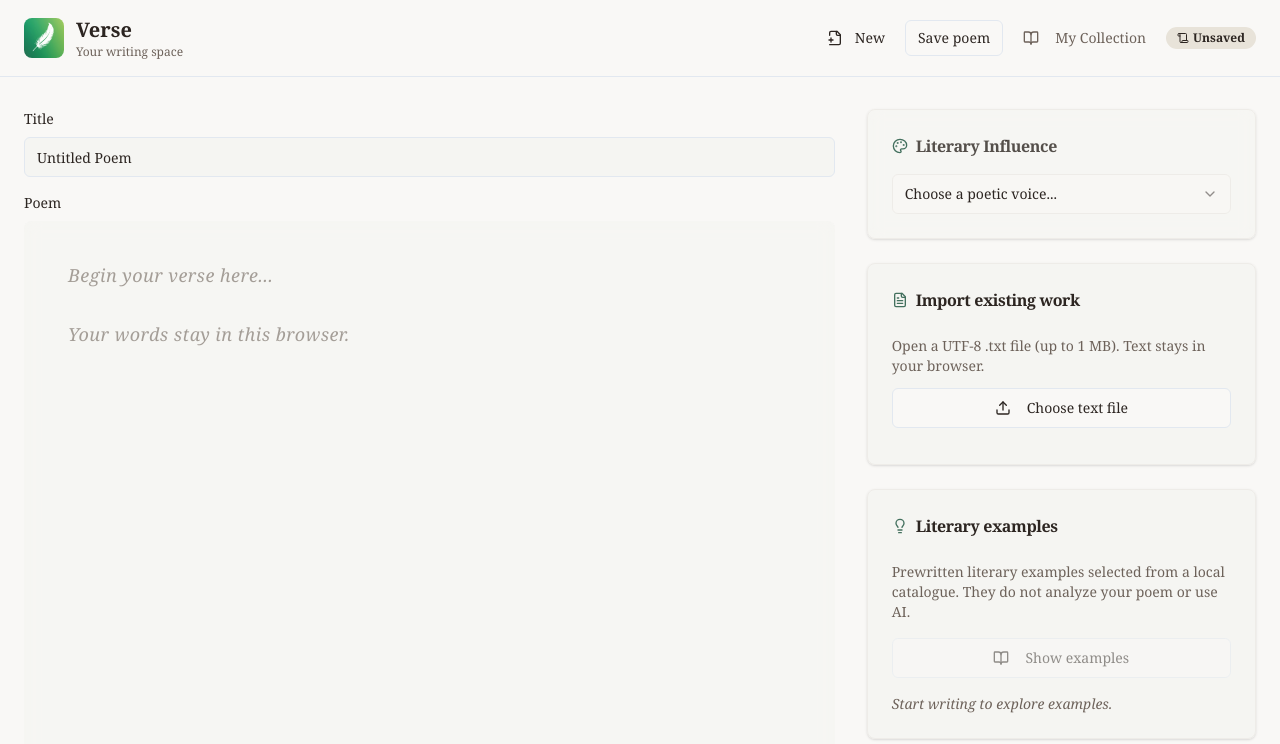
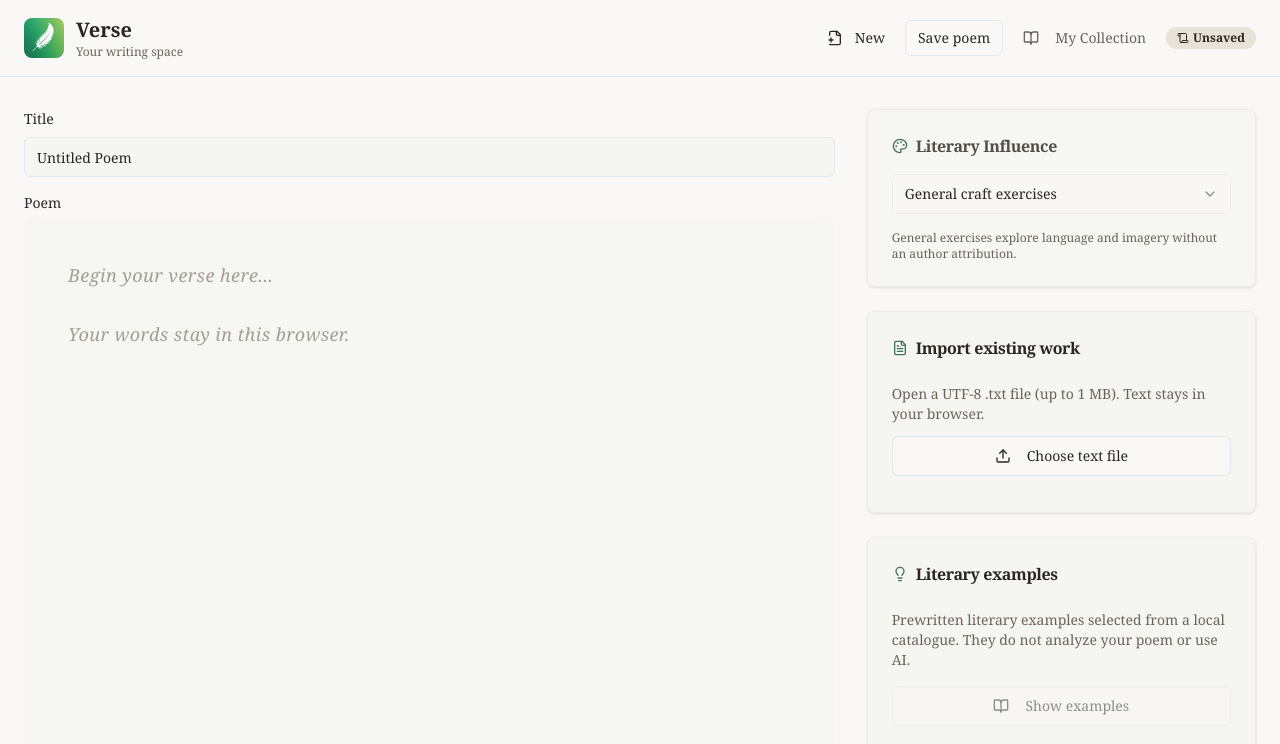
Before and after one commit to KeuqS/verse, a React (Vite) app: page /write in a window 1280 px wide. Shown: the top 744 px of the page. Built offline with nearby package versions, Linux system fonts and the light colour scheme.

Commit message:
Make literary influences and examples coherent, explicit and original

```diff
--- a/src/components/PoetSelector.tsx
+++ b/src/components/PoetSelector.tsx
@@ -2,113 +2,16 @@ import { Select, SelectContent, SelectItem, SelectTrigger, SelectValue } from "@
 import { Card, CardContent, CardHeader, CardTitle } from "@/components/ui/card";
 import { Badge } from "@/components/ui/badge";
 import { User, Palette } from "lucide-react";
-
-interface Poet {
-  id: string;
-  name: string;
-  period: string;
-  style: string;
-  description: string;
-}
-
-const poets: Poet[] = [
-  {
-    id: "dickinson",
-    name: "Emily Dickinson",
-    period: "1830-1886",
-    style: "Contemplative & Precise",
-    description: "Master of compressed language and profound imagery"
-  },
-  {
-    id: "rimbaud",
-    name: "Arthur Rimbaud",
-    period: "1854-1891",
-    style: "Visionary & Bold",
-    description: "Revolutionary symbolist with vivid, transformative language"
-  },
-  {
-    id: "vuong",
-    name: "Ocean Vuong",
-    period: "Contemporary",
-    style: "Intimate & Lyrical",
-    description: "Contemporary voice exploring identity and family through stunning metaphor"
-  },
-  {
-    id: "bishop",
-    name: "Elizabeth Bishop",
-    period: "1911-1979",
-    style: "Observational & Precise",
-    description: "Careful observer with exquisite attention to detail and place"
-  },
-  {
-    id: "neruda",
-    name: "Pablo Neruda",
-    period: "1904-1973",
-    style: "Passionate & Sensual",
-    description: "Nobel laureate known for love poetry and political verse"
-  },
-  {
-    id: "shakespeare",
-    name: "William Shakespeare",
-    period: "1564-1616",
-    style: "Dramatic & Musical",
-    description: "Master of iambic pentameter and timeless human truths"
-  },
-  {
-    id: "angelou",
-    name: "Maya Angelou",
-    period: "1928-2014",
-    style: "Powerful & Resilient",
-    description: "Voice of strength, grace, and profound human dignity"
-  },
-  {
-    id: "frost",
-    name: "Robert Frost",
-    period: "1874-1963",
-    style: "Natural & Accessible",
-    description: "Rural New England voice with deep philosophical undertones"
-  },
-  {
-    id: "plath",
-    name: "Sylvia Plath",
-    period: "1932-1963",
-    style: "Intense & Confessional",
-    description: "Bold, unflinching exploration of inner landscapes"
-  },
-  {
-    id: "rumi",
-    name: "Rumi",
-    period: "1207-1273",
-    style: "Mystical & Ecstatic",
-    description: "Sufi poet of divine love and spiritual transformation"
-  },
-  {
-    id: "hughes",
-    name: "Langston Hughes",
-    period: "1901-1967",
-    style: "Jazz-inspired & Social",
-    description: "Voice of the Harlem Renaissance with musical rhythms"
-  },
-  {
-    id: "oliver",
-    name: "Mary Oliver",
-    period: "1935-2019",
-    style: "Nature-centered & Meditative",
-    description: "Gentle observer of the natural world and human connection"
-  }
-];
+import { INFLUENCES } from "@/lib/literaryExamples";
 
 interface PoetSelectorProps {
   selectedPoet?: string;
   onPoetSelect: (poetId: string) => void;
 }
 
+/** Catalogue descriptions state craft interests, not authorial imitation claims. */
 export const PoetSelector = ({ selectedPoet, onPoetSelect }: PoetSelectorProps) => {
-  const selectedPoetData = poets.find(p => p.id === selectedPoet);
-
-  const handlePoetSelect = (poetId: string) => {
-    onPoetSelect(poetId);
-  };
+  const selected = INFLUENCES.find(poet => poet.id === selectedPoet);
 
   return (
     <Card className="bg-card/50 backdrop-blur-sm border-muted">
@@ -119,17 +22,16 @@ export const PoetSelector = ({ selectedPoet, onPoetSelect }: PoetSelectorProps)
         </CardTitle>
       </CardHeader>
       <CardContent className="space-y-4">
-        <Select value={selectedPoet} onValueChange={handlePoetSelect}>
+        <Select value={selectedPoet || "general"}
+          onValueChange={id => onPoetSelect(id === "general" ? "" : id)}>
           <SelectTrigger aria-label="Literary influence" className="font-literary bg-background/50 border-muted">
             <SelectValue placeholder="Choose a poetic voice..." />
           </SelectTrigger>
           <SelectContent className="bg-card border-muted">
-            {poets.map((poet) => (
-              <SelectItem
-                key={poet.id}
-                value={poet.id}
-                className="font-literary focus:bg-accent focus:text-accent-foreground"
-              >
+            <SelectItem value="general">General craft exercises</SelectItem>
+            {INFLUENCES.map(poet => (
+              <SelectItem key={poet.id} value={poet.id}
+                className="font-literary focus:bg-accent focus:text-accent-foreground">
                 <div className="flex flex-col">
                   <span className="font-medium">{poet.name}</span>
                   <span className="text-xs text-muted-foreground">{poet.period}</span>
@@ -139,19 +41,24 @@ export const PoetSelector = ({ selectedPoet, onPoetSelect }: PoetSelectorProps)
           </SelectContent>
         </Select>
 
-        {selectedPoetData && (
+        {selected ? (
           <div className="mt-4 p-4 bg-background/30 rounded-md border border-muted">
             <div className="flex items-center gap-2 mb-2">
               <User className="h-4 w-4 text-literary-sage" />
-              <span className="font-medium font-literary text-sm">{selectedPoetData.name}</span>
-              <Badge variant="secondary" className="text-xs font-literary">
-                {selectedPoetData.style}
-              </Badge>
+              <span className="font-medium font-literary text-sm">{selected.name}</span>
+              <Badge variant="secondary" className="text-xs font-literary">{selected.style}</Badge>
             </div>
             <p className="text-xs text-muted-foreground italic font-literary leading-relaxed">
-              {selectedPoetData.description}
+              {selected.description}
+            </p>
+            <p className="mt-2 text-xs text-muted-foreground">
+              These are editorial exercises, not quotations or reproductions of the poet's voice.
             </p>
           </div>
+        ) : (
+          <p className="text-xs text-muted-foreground">
+            General exercises explore language and imagery without an author attribution.
+          </p>
         )}
       </CardContent>
     </Card>
```
